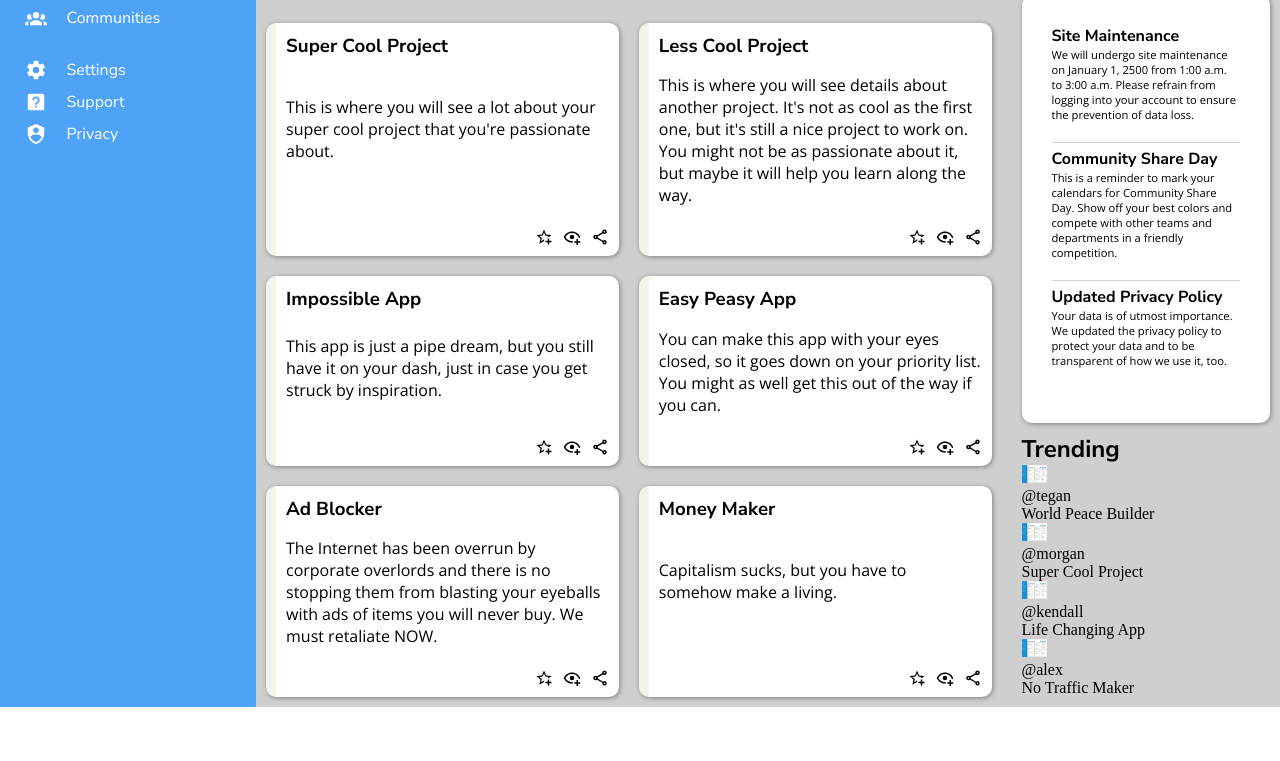
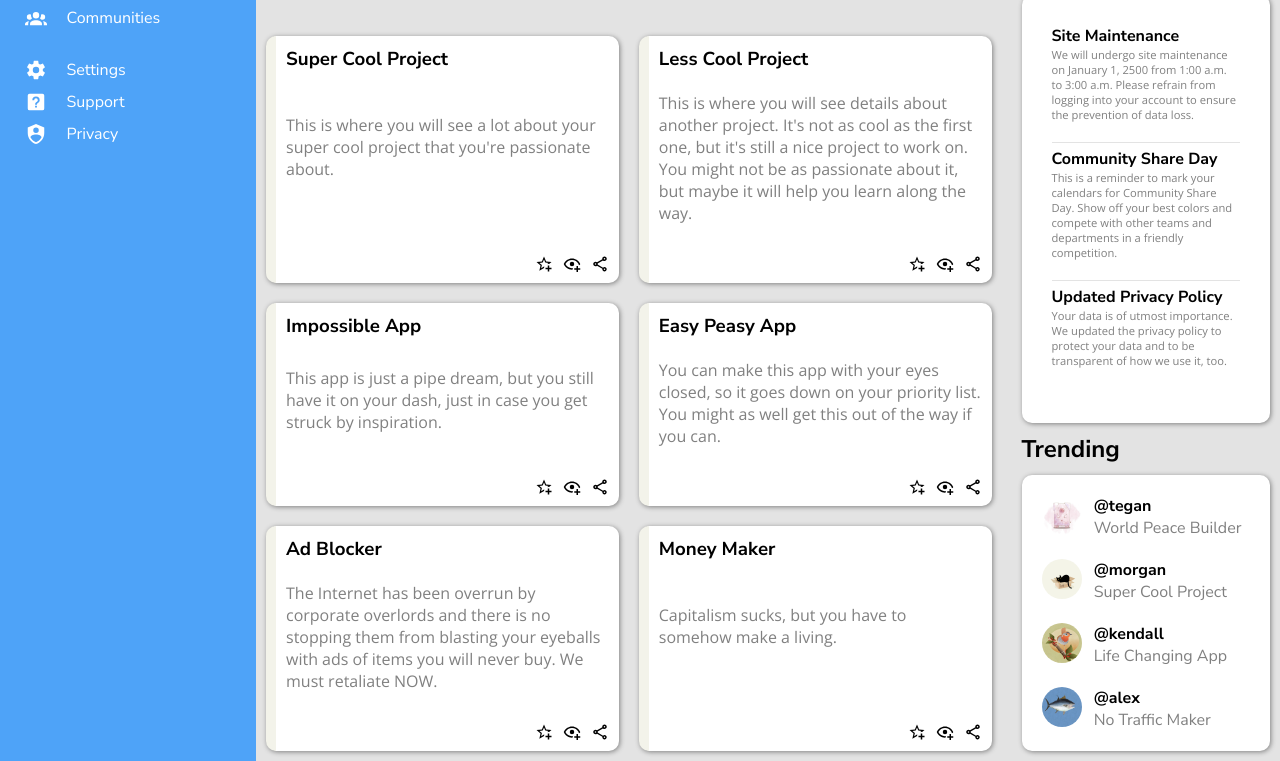
Before and after one commit to jillian-armonia/odin-admin-dash, a plain HTML site: page index.html in a window 1280 px wide. Shown: the part 232-993 px from the top of the page. Before the commit the page ends 939 px from the top, so only its background shows below. Drawn offline with nearby package versions, Linux system fonts and the light colour scheme.

Commit message:
finish css styling

```diff
--- a/index.html
+++ b/index.html
@@ -150,22 +150,22 @@
             <div class="trending">
                 <h2>Trending</h2>
                 <div>
-                    <img src="dashboard-project.png" alt="">
+                    <img src="/profpics/pig-4417320_640.jpg" alt="">
                     <div>
                         <p>@tegan</p>
                         <p>World Peace Builder</p>
                     </div>
-                    <img src="dashboard-project.png" alt="">
+                    <img src="/profpics/box-8702500_640.jpg" alt="">
                     <div>
                         <p>@morgan</p>
                         <p>Super Cool Project</p>
                     </div>
-                    <img src="dashboard-project.png" alt="">
+                    <img src="profpics/robin-9094847_640.jpg" alt="">
                     <div>
                         <p>@kendall</p>
                         <p>Life Changing App</p>
                     </div>
-                    <img src="dashboard-project.png" alt="">
+                    <img src="profpics/tuna-7285848_640.jpg" alt="">
                     <div>
                         <p>@alex</p>
                         <p>No Traffic Maker</p>
--- a/style.css
+++ b/style.css
@@ -6,7 +6,7 @@
 
 :root{
     --primary-color: rgb(78, 163, 248);
-    --secondary-color: #cfcfcf;
+    --secondary-color: #e3e3e3;
     --user-color: #f3f3ea;
     --icon-size: 1lh;
 }
@@ -178,6 +178,7 @@ h2, h3, h4{
 
 .card p, .news p{
     font-family: "Open Sans", sans-serif;
+    color: gray;
 }
 
 .news > div {
@@ -201,4 +202,31 @@ h2, h3, h4{
 
 .trending{
     grid-column: 2 / 3;
+    font-family: "Nunito Sans", sans-serif;
 }
+
+.trending > div{
+    display: grid;
+    grid-template-columns: 1fr 3fr;
+    row-gap: 20px;
+    padding: 20px;
+    background-color: white;
+    border-radius: 10px;
+    box-shadow: gray 1px 1px 5px;
+    margin-top: 10px;
+}
+
+.trending img{
+    border-radius: 50%;
+    width: 2.5rem;
+    height: 2.5rem;
+}
+
+.trending > div > div > p:first-of-type{
+    font-weight: 700;
+}
+
+
+.trending > div > div > p:last-of-type{
+    color: gray;
+}
```
